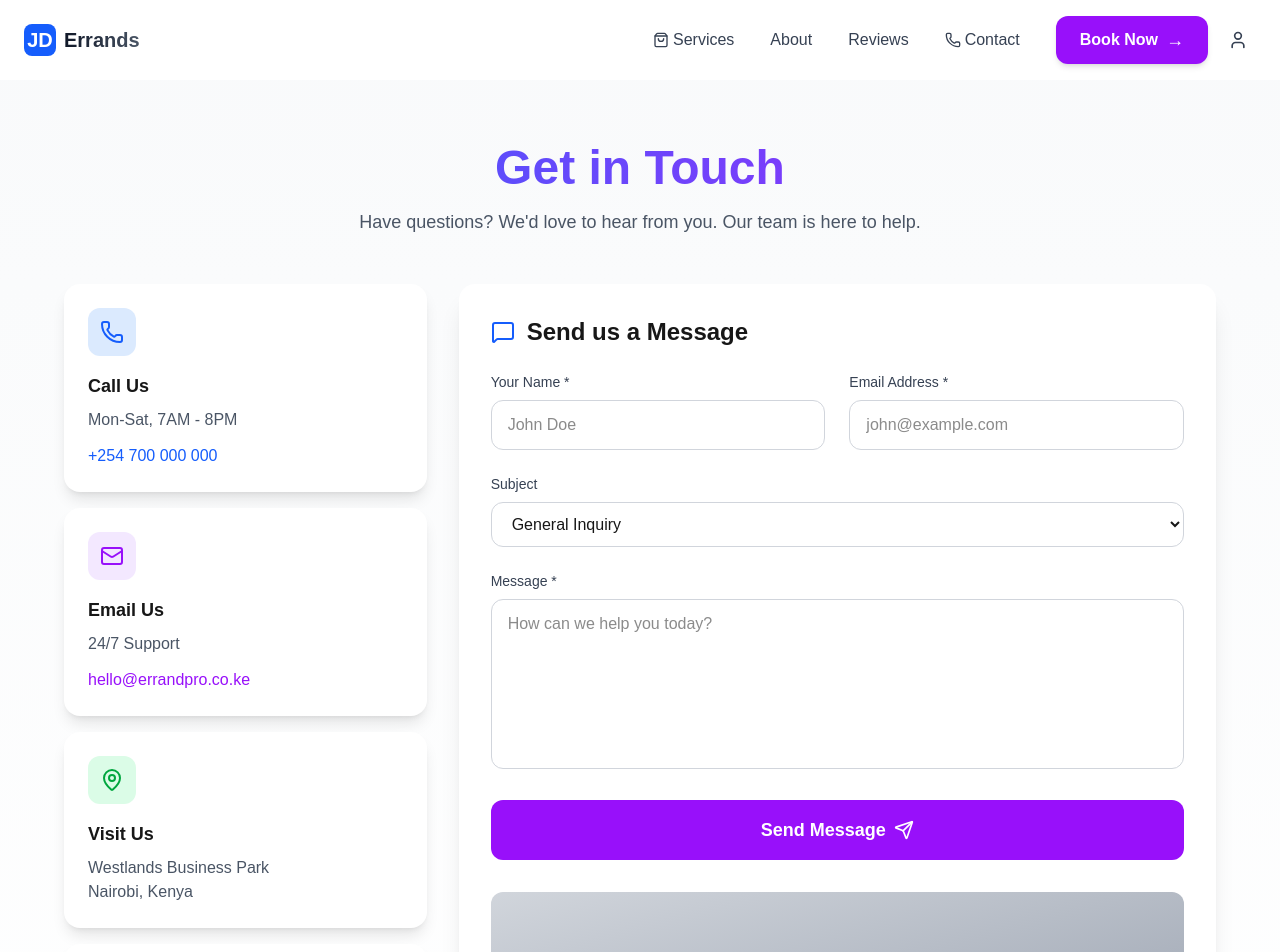
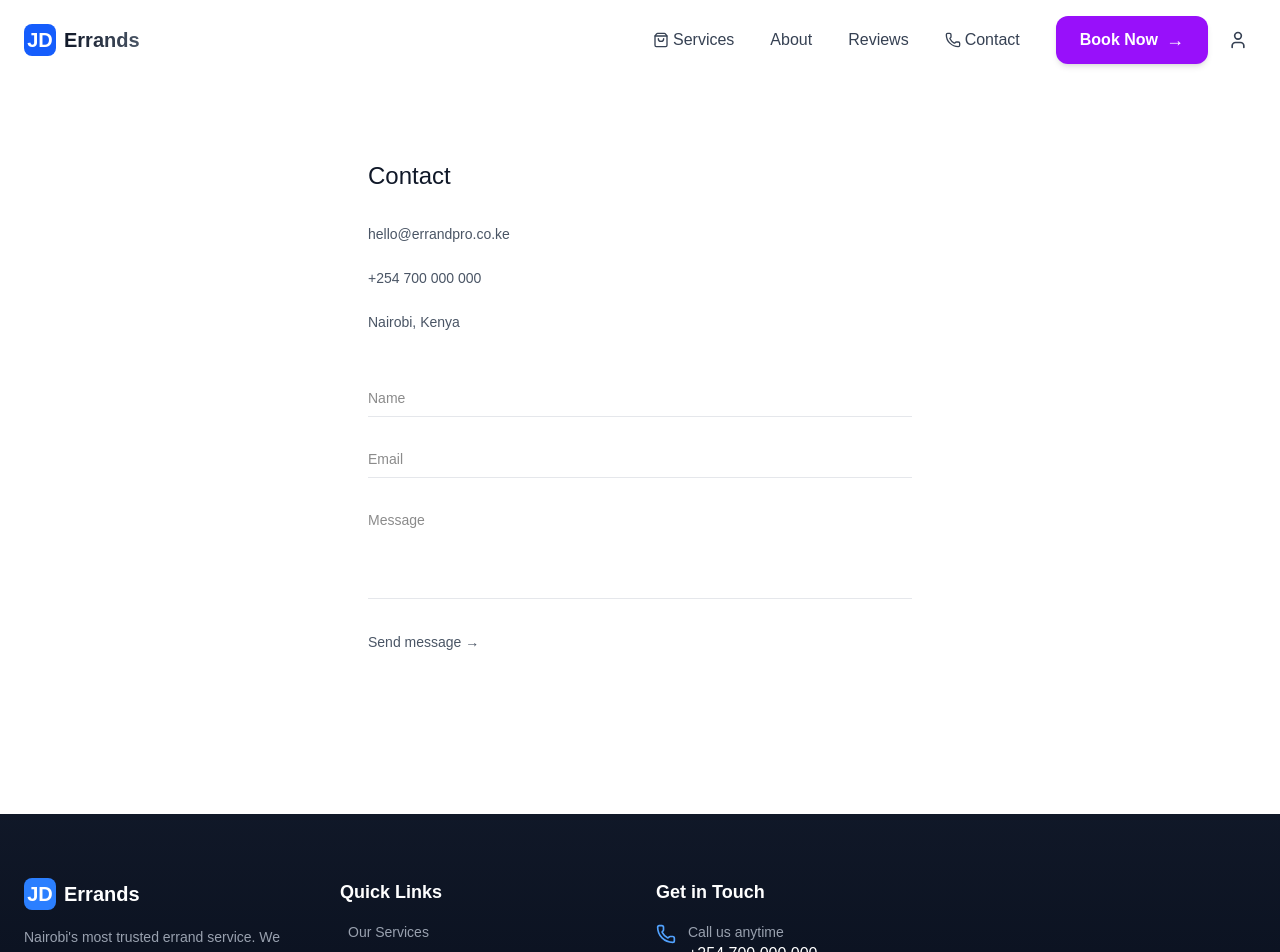
Before and after one commit to riqu-eza/errands, a Next.js app: page /contact in a window 1280 px wide. Shown: the top 952 px of the page. Built offline with nearby package versions, Linux system fonts and the light colour scheme.

Commit message:
apis good

```diff
--- a/app/(public)/contact/page.tsx
+++ b/app/(public)/contact/page.tsx
@@ -1,22 +1,19 @@
 "use client";
 
 import { useState } from "react";
-import { Mail, Phone, MapPin, Clock, Send, MessageSquare, AlertCircle } from "lucide-react";
 
 export default function ContactPage() {
-  const [formData, setFormData] = useState({
-    name: "",
-    email: "",
-    message: ""
-  });
+  const [formData, setFormData] = useState({ name: "", email: "", message: "" });
   const [loading, setLoading] = useState(false);
   const [success, setSuccess] = useState(false);
 
   const handleSubmit = async (e: React.FormEvent) => {
     e.preventDefault();
     setLoading(true);
-    // Simulate API call
-    await new Promise(resolve => setTimeout(resolve, 1000));
+
+    const mailtoUrl = `mailto:hello@errandpro.co.ke?subject=Contact from ${formData.name}&body=${encodeURIComponent(formData.message)}`;
+    window.open(mailtoUrl, "_blank");
+
     setLoading(false);
     setSuccess(true);
     setFormData({ name: "", email: "", message: "" });
@@ -24,169 +21,57 @@ export default function ContactPage() {
   };
 
   return (
-    <div className="min-h-screen bg-gradient-to-b from-gray-50 to-white py-16 px-4">
-      <div className="max-w-6xl mx-auto">
-        {/* Header */}
-        <div className="text-center mb-12">
-          <h1 className="text-4xl md:text-5xl font-bold mb-4 bg-gradient-to-r from-blue-600 to-purple-600 bg-clip-text text-transparent">
-            Get in Touch
-          </h1>
-          <p className="text-gray-600 text-lg max-w-2xl mx-auto">
-            Have questions? We'd love to hear from you. Our team is here to help.
-          </p>
-        </div>
+    <div className="max-w-xl mx-auto py-20 px-4">
+      <h1 className="text-2xl font-light mb-8 text-gray-900">Contact</h1>
 
-        <div className="grid lg:grid-cols-3 gap-8">
-          {/* Contact Info Cards */}
-          <div className="lg:col-span-1 space-y-4">
-            <div className="bg-white rounded-2xl shadow-lg p-6 hover:shadow-xl transition-shadow">
-              <div className="w-12 h-12 bg-blue-100 rounded-xl flex items-center justify-center mb-4">
-                <Phone className="w-6 h-6 text-blue-600" />
-              </div>
-              <h3 className="text-lg font-semibold mb-2">Call Us</h3>
-              <p className="text-gray-600 mb-3">Mon-Sat, 7AM - 8PM</p>
-              <a href="tel:+254700000000" className="text-blue-600 font-medium hover:underline">
-                +254 700 000 000
-              </a>
-            </div>
-
-            <div className="bg-white rounded-2xl shadow-lg p-6 hover:shadow-xl transition-shadow">
-              <div className="w-12 h-12 bg-purple-100 rounded-xl flex items-center justify-center mb-4">
-                <Mail className="w-6 h-6 text-purple-600" />
-              </div>
-              <h3 className="text-lg font-semibold mb-2">Email Us</h3>
-              <p className="text-gray-600 mb-3">24/7 Support</p>
-              <a href="mailto:hello@errandpro.co.ke" className="text-purple-600 font-medium hover:underline">
-                hello@errandpro.co.ke
-              </a>
-            </div>
-
-            <div className="bg-white rounded-2xl shadow-lg p-6 hover:shadow-xl transition-shadow">
-              <div className="w-12 h-12 bg-green-100 rounded-xl flex items-center justify-center mb-4">
-                <MapPin className="w-6 h-6 text-green-600" />
-              </div>
-              <h3 className="text-lg font-semibold mb-2">Visit Us</h3>
-              <p className="text-gray-600">
-                Westlands Business Park<br />
-                Nairobi, Kenya
-              </p>
-            </div>
-
-            <div className="bg-white rounded-2xl shadow-lg p-6 hover:shadow-xl transition-shadow">
-              <div className="w-12 h-12 bg-orange-100 rounded-xl flex items-center justify-center mb-4">
-                <Clock className="w-6 h-6 text-orange-600" />
-              </div>
-              <h3 className="text-lg font-semibold mb-2">Working Hours</h3>
-              <div className="space-y-2 text-gray-600">
-                <p>Monday - Friday: 7AM - 8PM</p>
-                <p>Saturday: 8AM - 6PM</p>
-                <p>Sunday: 9AM - 5PM</p>
-              </div>
-            </div>
-          </div>
-
-          {/* Contact Form */}
-          <div className="lg:col-span-2">
-            <div className="bg-white rounded-2xl shadow-xl p-8">
-              <div className="flex items-center gap-3 mb-6">
-                <MessageSquare className="w-6 h-6 text-blue-600" />
-                <h2 className="text-2xl font-bold">Send us a Message</h2>
+      <div className="space-y-6 mb-12 text-sm text-gray-600">
+        <p>hello@errandpro.co.ke</p>
+        <p>+254 700 000 000</p>
+        <p>Nairobi, Kenya</p>
       </div>
 
       {success && (
-                <div className="mb-6 bg-green-50 border border-green-200 rounded-lg p-4 flex items-center gap-3">
-                  <AlertCircle className="w-5 h-5 text-green-500" />
-                  <p className="text-green-700">Message sent successfully! We'll get back to you soon.</p>
+        <div className="mb-6 text-sm text-green-600">
+          Message sent. We&#39;ll reply soon.
         </div>
       )}
 
       <form onSubmit={handleSubmit} className="space-y-6">
-                <div className="grid md:grid-cols-2 gap-6">
-                  <div>
-                    <label className="block text-sm font-medium text-gray-700 mb-2">
-                      Your Name *
-                    </label>
         <input
           type="text"
+          placeholder="Name"
           required
           value={formData.name}
-                      onChange={(e) => setFormData({...formData, name: e.target.value})}
-                      className="w-full px-4 py-3 border border-gray-300 rounded-xl focus:ring-2 focus:ring-blue-500 focus:border-blue-500 outline-none transition"
-                      placeholder="John Doe"
+          onChange={(e) => setFormData({ ...formData, name: e.target.value })}
+          className="w-full px-0 py-2 text-sm bg-transparent border-0 border-b border-gray-200 focus:border-gray-400 focus:ring-0 outline-none"
         />
-                  </div>
-                  <div>
-                    <label className="block text-sm font-medium text-gray-700 mb-2">
-                      Email Address *
-                    </label>
+
         <input
           type="email"
+          placeholder="Email"
           required
           value={formData.email}
-                      onChange={(e) => setFormData({...formData, email: e.target.value})}
-                      className="w-full px-4 py-3 border border-gray-300 rounded-xl focus:ring-2 focus:ring-blue-500 focus:border-blue-500 outline-none transition"
-                      placeholder="john@example.com"
+          onChange={(e) => setFormData({ ...formData, email: e.target.value })}
+          className="w-full px-0 py-2 text-sm bg-transparent border-0 border-b border-gray-200 focus:border-gray-400 focus:ring-0 outline-none"
         />
-                  </div>
-                </div>
 
-                <div>
-                  <label className="block text-sm font-medium text-gray-700 mb-2">
-                    Subject
-                  </label>
-                  <select className="w-full px-4 py-3 border border-gray-300 rounded-xl focus:ring-2 focus:ring-blue-500 focus:border-blue-500 outline-none transition bg-white">
-                    <option>General Inquiry</option>
-                    <option>Booking Question</option>
-                    <option>Partnership</option>
-                    <option>Complaint</option>
-                    <option>Other</option>
-                  </select>
-                </div>
-
-                <div>
-                  <label className="block text-sm font-medium text-gray-700 mb-2">
-                    Message *
-                  </label>
         <textarea
+          placeholder="Message"
           required
-                    rows={6}
+          rows={4}
           value={formData.message}
-                    onChange={(e) => setFormData({...formData, message: e.target.value})}
-                    className="w-full px-4 py-3 border border-gray-300 rounded-xl focus:ring-2 focus:ring-blue-500 focus:border-blue-500 outline-none transition resize-none"
-                    placeholder="How can we help you today?"
+          onChange={(e) => setFormData({ ...formData, message: e.target.value })}
+          className="w-full px-0 py-2 text-sm bg-transparent border-0 border-b border-gray-200 focus:border-gray-400 focus:ring-0 outline-none resize-none"
         />
-                </div>
 
         <button
           type="submit"
           disabled={loading}
-                  className="w-full bg-purple-600 text-white py-4 rounded-xl font-semibold text-lg hover:from-blue-700 hover:to-purple-700 transition-all duration-300 disabled:opacity-50 disabled:cursor-not-allowed flex items-center justify-center gap-2"
+          className="text-sm text-gray-600 hover:text-gray-900 transition-colors disabled:opacity-50"
         >
-                  {loading ? (
-                    <>
-                      <div className="w-5 h-5 border-2 border-white border-t-transparent rounded-full animate-spin"></div>
-                      Sending...
-                    </>
-                  ) : (
-                    <>
-                      Send Message
-                      <Send className="w-5 h-5" />
-                    </>
-                  )}
+          {loading ? 'Sending...' : 'Send message →'}
         </button>
       </form>
-
-              {/* Map Placeholder */}
-              <div className="mt-8 h-48 bg-gray-200 rounded-xl overflow-hidden">
-                <div className="w-full h-full bg-gradient-to-br from-gray-300 to-gray-400 flex items-center justify-center text-gray-600">
-                  <MapPin className="w-6 h-6 mr-2" />
-                  Nairobi, Kenya - Interactive Map
-                </div>
-              </div>
-            </div>
-          </div>
-        </div>
-      </div>
     </div>
   );
 }
--- a/app/(public)/reviews/page.tsx
+++ b/app/(public)/reviews/page.tsx
@@ -50,7 +50,7 @@ export default function ReviewsPage() {
         ).toFixed(1)
       : "5.0";
 
-  const ratingCounts = {
+  const ratingCounts: Record<number, number> = {
     5: reviews.filter((r) => (r.rating || 5) === 5).length,
     4: reviews.filter((r) => r.rating === 4).length,
     3: reviews.filter((r) => r.rating === 3).length,
@@ -64,7 +64,7 @@ export default function ReviewsPage() {
 
         {/* Header */}
         <div className="text-center mb-12">
-          <h1 className="text-4xl md:text-5xl font-bold mb-4 bg-gradient-to-r from-blue-600 to-purple-600 bg-clip-text text-transparent">
+          <h1 className="text-4xl md:text-5xl font-bold mb-4 bg-linear-to-r from-blue-600 to-purple-600 bg-clip-text text-transparent">
             Customer Reviews
           </h1>
           <p className="text-gray-600 text-lg max-w-2xl mx-auto">
@@ -105,7 +105,7 @@ export default function ReviewsPage() {
                   <span className="w-8 text-sm">{rating}★</span>
                   <div className="flex-1 h-2 bg-gray-200 rounded">
                     <div
-                      className="h-full bg-gradient-to-r from-blue-500 to-purple-500"
+                      className="h-full bg-linear-to-r from-blue-500 to-purple-500"
                       style={{
                         width: `${
                           reviews.length
```
Also changed, not shown: app/(public)/profile/page.tsx (+8 -6 lines). Lines whose indentation alone changed are shown as unchanged.
